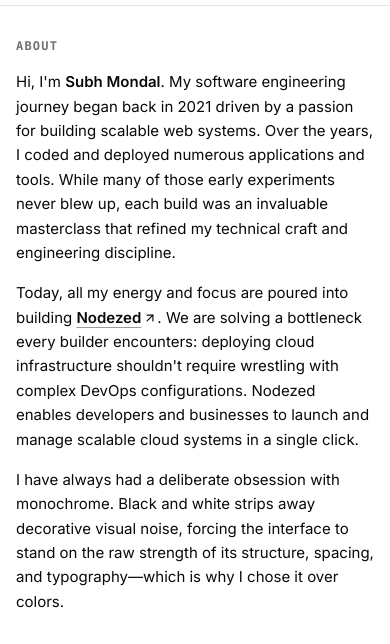
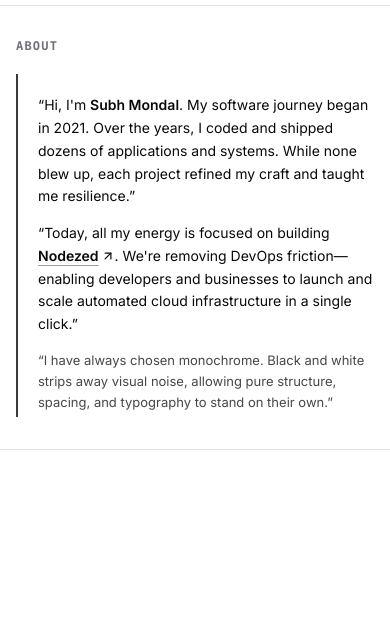
Before and after one commit to subhmnd/portfolio, a Next.js app: page / in a window 390 px wide. Shown: the part 327-971 px from the top of the page. After the commit the page ends 844 px from the top, so only its background shows below. Built offline with nearby package versions, Linux system fonts and the light colour scheme; no server answers.

Commit message:
Enhance About hierarchy with editorial accent and implement smooth downward blur cascade motion

```diff
--- a/src/components/AboutSection.tsx
+++ b/src/components/AboutSection.tsx
@@ -1,24 +1,38 @@
 "use client";
 
 import React, { useState } from "react";
-import { motion } from "framer-motion";
+import { motion, type Variants } from "framer-motion";
 import { ArrowUpRight } from "lucide-react";
 import { SOCIAL } from "@/lib/social";
 
+// Apple-grade Quint/Expo ease for silky downward reveal
 const smoothEase = [0.19, 1, 0.22, 1] as const;
 
-const subtleFadeVariants = {
+// Container coordinates staggered reveal
+const containerVariants: Variants = {
+  hidden: { opacity: 0 },
+  visible: {
+    opacity: 1,
+    transition: {
+      staggerChildren: 0.12,
+      delayChildren: 0.05,
+    },
+  },
+};
+
+// Downward optical blur dissolve matching the praised projects motion
+const cascadeDownVariants: Variants = {
   hidden: {
     opacity: 0,
-    y: 12,
-    filter: "blur(6px)",
+    y: -16,
+    filter: "blur(12px)",
   },
   visible: {
     opacity: 1,
     y: 0,
     filter: "blur(0px)",
     transition: {
-      duration: 0.65,
+      duration: 0.7,
       ease: smoothEase,
     },
     transitionEnd: {
@@ -33,28 +47,35 @@ export function AboutSection() {
 
   return (
     <motion.section
-      variants={subtleFadeVariants}
+      variants={containerVariants}
       initial="hidden"
       animate="visible"
       onAnimationComplete={() => setAnimationDone(true)}
       style={animationDone ? { filter: "none", transform: "none" } : undefined}
-      className="px-4 sm:px-8 py-8 sm:py-9 border-b border-border space-y-4"
+      className="px-4 sm:px-8 py-8 sm:py-9 border-b border-border space-y-5"
     >
-      {/* Clean Minimalist Section Title */}
-      <div className="flex items-center gap-2">
+      {/* Section Title */}
+      <motion.div variants={cascadeDownVariants} className="flex items-center gap-2">
         <span className="text-xs font-mono uppercase tracking-widest text-muted-foreground font-semibold">
           About
         </span>
-      </div>
+      </motion.div>
 
-      {/* Clean Readable Narrative */}
-      <div className="space-y-4 text-[15px] sm:text-base leading-relaxed text-foreground font-normal">
-        <p>
-          Hi, I&apos;m <span className="font-semibold text-foreground">{SOCIAL.name}</span>. My software engineering journey began back in 2021 driven by a passion for building scalable web systems. Over the years, I coded and deployed numerous applications and tools. While many of those early experiments never blew up, each build was an invaluable masterclass that refined my technical craft and engineering discipline.
+      {/* Editorial Quotation Story with Left Accent Line and Visual Hierarchy */}
+      <motion.div
+        variants={cascadeDownVariants}
+        className="relative border-l-2 border-foreground/80 pl-5 sm:pl-6 py-1 space-y-4"
+      >
+        {/* DESKTOP VERSION (md & up) - Rich narrative with clear hierarchy */}
+        <div className="hidden md:block space-y-4">
+          {/* Paragraph 1: Origin & Early Journey (Lead statement) */}
+          <p className="text-[15px] sm:text-base leading-relaxed text-foreground font-normal">
+            &ldquo;Hi, I&apos;m <span className="font-semibold text-foreground">{SOCIAL.name}</span>. My software engineering journey began back in 2021 driven by a passion for building scalable web systems. Over the years, I coded and deployed numerous applications and tools. While many of those early experiments never blew up, each build was an invaluable masterclass that refined my technical craft and engineering discipline.&rdquo;
           </p>
 
-        <p>
-          Today, all my energy and focus are poured into building{" "}
+          {/* Paragraph 2: Core Vision for Nodezed (Primary mission) */}
+          <p className="text-[15px] sm:text-base leading-relaxed text-foreground font-normal">
+            &ldquo;Today, all my energy and focus are poured into building{" "}
             <a
               href="https://nodezed.com"
               target="_blank"
@@ -64,13 +85,43 @@ export function AboutSection() {
               Nodezed
               <ArrowUpRight className="w-3.5 h-3.5" />
             </a>
-          . We are solving a bottleneck every builder encounters: deploying cloud infrastructure shouldn&apos;t require wrestling with complex DevOps configurations. Nodezed enables developers and businesses to launch and manage scalable cloud systems in a single click.
+            . We are solving a bottleneck every builder encounters: deploying cloud infrastructure shouldn&apos;t require wrestling with complex DevOps configurations. Nodezed enables developers and businesses to launch and manage scalable cloud systems in a single click.&rdquo;
           </p>
 
-        <p>
-          I have always had a deliberate obsession with monochrome. Black and white strips away decorative visual noise, forcing the interface to stand on the raw strength of its structure, spacing, and typography—which is why I chose it over colors.
+          {/* Paragraph 3: Monochrome Philosophy (Reflective secondary note) */}
+          <p className="text-sm sm:text-[15px] leading-relaxed text-foreground/75 font-normal">
+            &ldquo;I have always had a deliberate obsession with monochrome. Black and white strips away decorative visual noise, forcing the interface to stand on the raw strength of its structure, spacing, and typography—which is why I chose it over colors.&rdquo;
           </p>
         </div>
+
+        {/* MOBILE & TABLET VERSION (< md) - Compact narrative */}
+        <div className="block md:hidden space-y-3.5">
+          {/* Paragraph 1: Origin */}
+          <p className="text-[14px] leading-relaxed text-foreground font-normal">
+            &ldquo;Hi, I&apos;m <span className="font-semibold text-foreground">{SOCIAL.name}</span>. My software journey began in 2021. Over the years, I coded and shipped dozens of applications and systems. While none blew up, each project refined my craft and taught me resilience.&rdquo;
+          </p>
+
+          {/* Paragraph 2: Nodezed */}
+          <p className="text-[14px] leading-relaxed text-foreground font-normal">
+            &ldquo;Today, all my energy is focused on building{" "}
+            <a
+              href="https://nodezed.com"
+              target="_blank"
+              rel="noopener noreferrer"
+              className="font-semibold text-foreground underline underline-offset-4 decoration-foreground/40 hover:decoration-foreground inline-flex items-center gap-0.5"
+            >
+              Nodezed
+              <ArrowUpRight className="w-3.5 h-3.5" />
+            </a>
+            . We&apos;re removing DevOps friction—enabling developers and businesses to launch and scale automated cloud infrastructure in a single click.&rdquo;
+          </p>
+
+          {/* Paragraph 3: Monochrome */}
+          <p className="text-[13px] leading-relaxed text-foreground/75 font-normal">
+            &ldquo;I have always chosen monochrome. Black and white strips away visual noise, allowing pure structure, spacing, and typography to stand on their own.&rdquo;
+          </p>
+        </div>
+      </motion.div>
     </motion.section>
   );
 }
```
Lines whose indentation alone changed are shown as unchanged.
